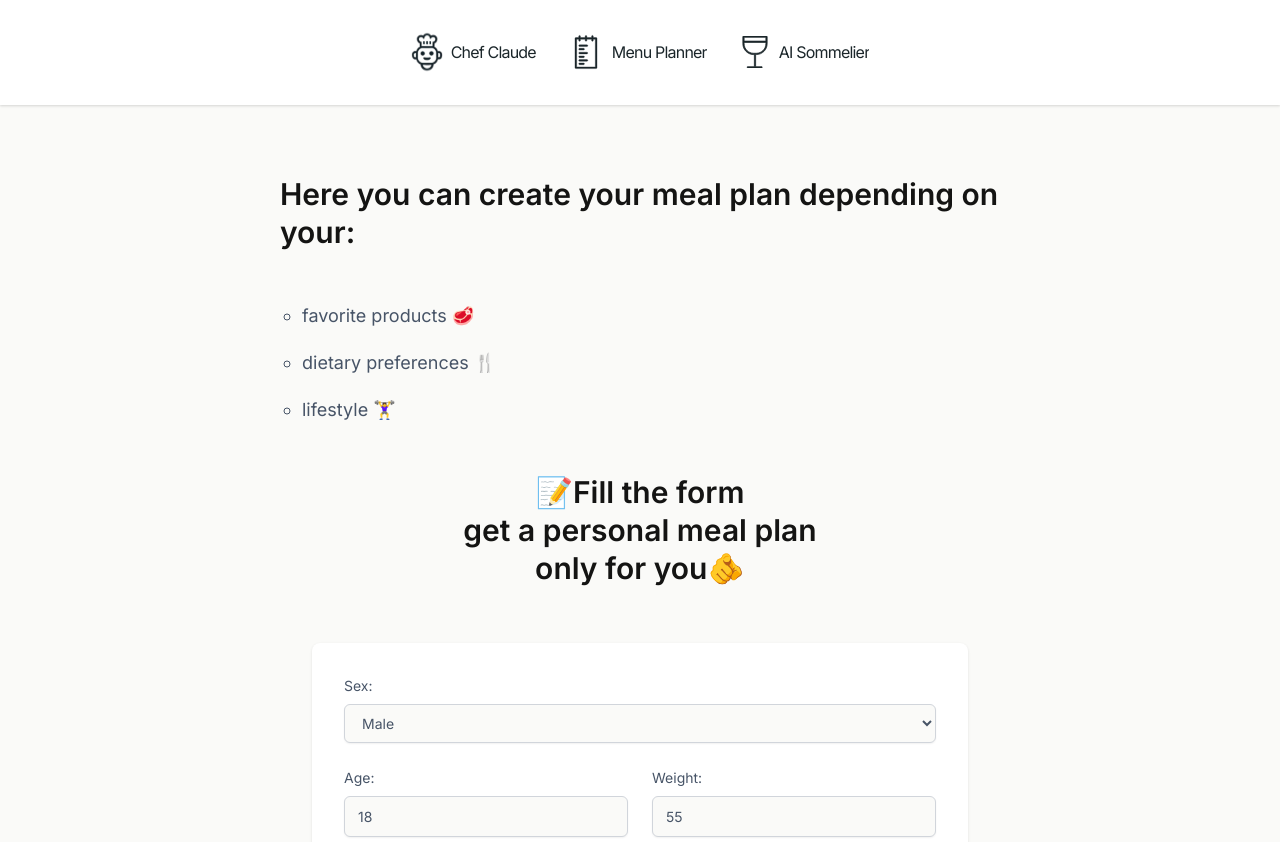
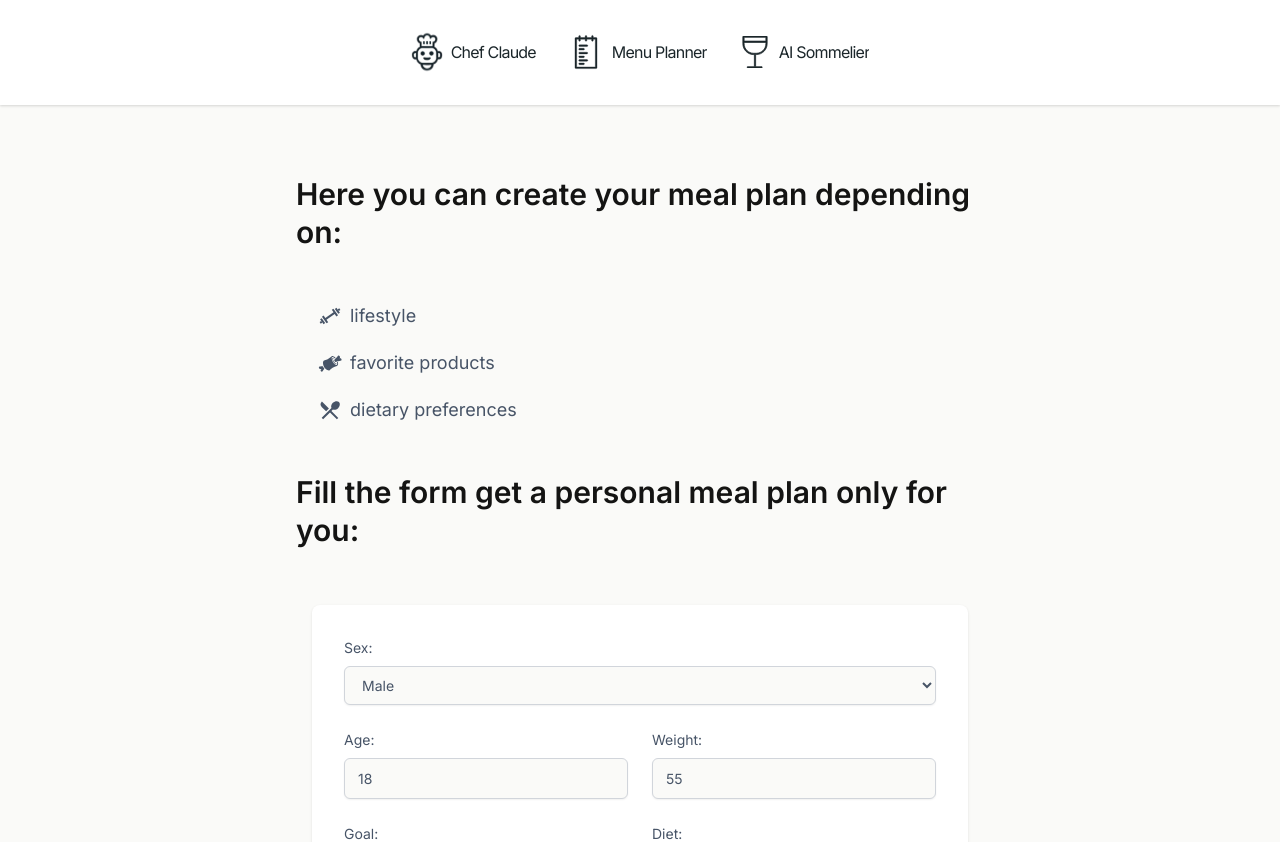
Before and after one commit to MikeKorotych/ChefClaude, a React (Vite) app: page /menu-planner in a window 1280 px wide. Shown: the top 842 px of the page. Built offline with nearby package versions, Linux system fonts and the light colour scheme; no server answers.

Commit message:
menau planner animations and titles everyvhere

```diff
--- a/package.json
+++ b/package.json
@@ -16,6 +16,7 @@
     "react": "^19.0.0",
     "react-dom": "^19.0.0",
     "react-hook-form": "^7.56.4",
+    "react-icons": "^5.5.0",
     "react-loading": "^2.0.3",
     "react-loading-skeleton": "^3.5.0",
     "react-markdown": "^10.1.0",
--- a/src/App.jsx
+++ b/src/App.jsx
@@ -6,6 +6,12 @@ import ChefHeader from './components/ChefHeader';
 import { Navigate, Route, Routes } from 'react-router-dom';
 import MenuPlanner from './components/MenuPlanner';
 import Sommelier from './components/Sommelier';
+
+//! TODO:
+// 1. add fadeUp animations for ChefClaude and AI Sommelier
+// 2. collect data from the form
+// 3. send data throungh API to the server
+// 4. get response from the server and display it
 
 const App = () => {
   return (
--- a/src/Styles/MenuPlanner.css
+++ b/src/Styles/MenuPlanner.css
@@ -61,6 +61,37 @@
   background-color: #2d2d2b;
 }
 
+li,
+.title {
+  display: flex;
+  align-items: center;
+  gap: 8px;
+}
+
+.title {
+  /* text-align: center; */
+  margin: 2rem 0;
+  font-size: 1.2rem;
+  line-height: 1.8;
+  flex-direction: column;
+}
+
+.title > div {
+  display: flex;
+  align-items: center;
+  gap: 8px;
+}
+
+.icon {
+  font-size: 1.2em;
+  flex-shrink: 0;
+}
+
+.title .icon {
+  font-size: 1.4em;
+  color: var(--primary-color);
+}
+
 @media (max-width: 500px) {
   .menu-planner-form {
     padding: 1.5rem;
@@ -76,16 +107,55 @@ form {
   line-height: 38px;
   font-weight: 600;
   padding-bottom: 24px;
-
-  text-align: center;
 }
 
-/*
-.menu-planner-form input,
-.menu-planner-form select {
-  text-align: center;
-} */
-/* #sex {
-  background-color: var(--primary-color);
-  color: var(--secondary-color);
-} */
+.text-container {
+  padding-left: 1rem;
+}
+
+/* animations */
+@keyframes fadeInUp {
+  from {
+    opacity: 0;
+    transform: translateY(20px);
+  }
+  to {
+    opacity: 1;
+    transform: translateY(0);
+  }
+}
+
+.menu-planner-h2 {
+  animation: fadeInUp 1s ease-out forwards;
+  opacity: 0;
+}
+
+.menu-planner__list-item1 {
+  animation: fadeInUp 1s ease-out forwards;
+  animation-delay: 0.5s;
+  opacity: 0;
+}
+
+.menu-planner__list-item2 {
+  animation: fadeInUp 1s ease-out forwards;
+  animation-delay: 1s;
+  opacity: 0;
+}
+
+.menu-planner__list-item3 {
+  animation: fadeInUp 1s ease-out forwards;
+  animation-delay: 1.5s;
+  opacity: 0;
+}
+
+.menu-planner-title {
+  animation: fadeInUp 1s ease-out forwards;
+  animation-delay: 2s;
+  opacity: 0;
+}
+
+.menu-planner-form {
+  animation: fadeInUp 1s ease-out forwards;
+  animation-delay: 2.5s;
+  opacity: 0;
+}
--- a/src/components/ChefMain.jsx
+++ b/src/components/ChefMain.jsx
@@ -40,6 +40,7 @@ const ChefMain = () => {
 
   return (
     <main>
+      <h2>Here you can create a meal from your products:</h2>
       <form className="add-inredient-form" action={submitHandler}>
         <input
           type="text"
--- a/src/components/MenuPlanner.jsx
+++ b/src/components/MenuPlanner.jsx
@@ -1,5 +1,10 @@
 import React from 'react';
 import '../Styles/MenuPlanner.css';
+import { GiMeat } from 'react-icons/gi';
+import { MdRestaurantMenu } from 'react-icons/md';
+import { CgGym } from 'react-icons/cg';
+import { BsFillPencilFill } from 'react-icons/bs';
+import { FaUserCheck } from 'react-icons/fa';
 
 // форма:
 // Человек или Питомец
@@ -16,19 +21,34 @@ import '../Styles/MenuPlanner.css';
 const MenuPlanner = () => {
   return (
     <main>
-      <h2>Here you can create your meal plan depending on your:</h2>
-      <ul>
-        <li>favorite products 🥩</li>
-        <li>dietary preferences 🍴</li>
-        <li>lifestyle 🏋️‍♀️</li>
-      </ul>
-      <div className="title">
-        📝Fill the form
-        <br />
-        get a personal meal plan
-        <br />
-        only for you🫵
+      <div className="text-container">
+        <h2 className="menu-planner-h2">
+          Here you can create your meal plan depending on:
+        </h2>
+        <ul className="menu-planner__ul">
+          <li className="menu-planner__list-item1">
+            <CgGym className="icon" size={24} /> lifestyle
+          </li>
+          <li className="menu-planner__list-item2">
+            <GiMeat className="icon" size={24} /> favorite products
+          </li>
+          <li className="menu-planner__list-item3">
+            <MdRestaurantMenu className="icon" size={24} /> dietary preferences
+          </li>
+        </ul>
+        <h2 className="menu-planner-title">
+          Fill the form get a personal meal plan only for you:
+        </h2>
       </div>
+      {/* <div className="title menu-planner-title">
+        <div>
+          <BsFillPencilFill className="icon" size={20} /> Fill the form
+        </div>
+        <div>get a personal meal plan</div>
+        <div>
+          <FaUserCheck className="icon" size={24} /> only for you
+        </div>
+      </div> */}
       <form className="menu-planner-form">
         {/* <label>
           Are you a person or a pet?
--- a/src/components/Sommelier.jsx
+++ b/src/components/Sommelier.jsx
@@ -41,7 +41,7 @@ const Sommelier = () => {
 
   return (
     <main>
-      <h2>Here you can ask what kind of drink goes best with your dish.</h2>
+      <h2>Here you can ask what kind of drink goes best with your dish:</h2>
       <form onSubmit={submitHandler}>
         <input
           type="text"
```
Also changed, not shown: 1 other file (tests, documents, lock files or other folders).
